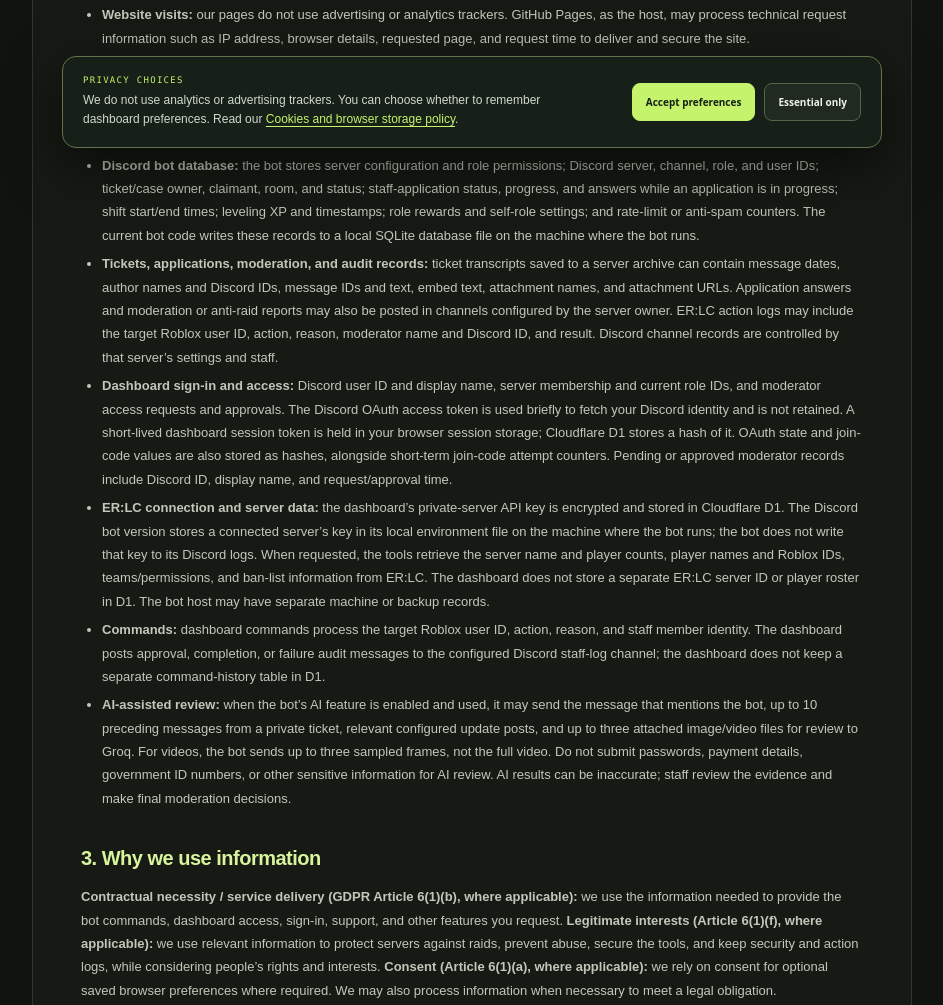
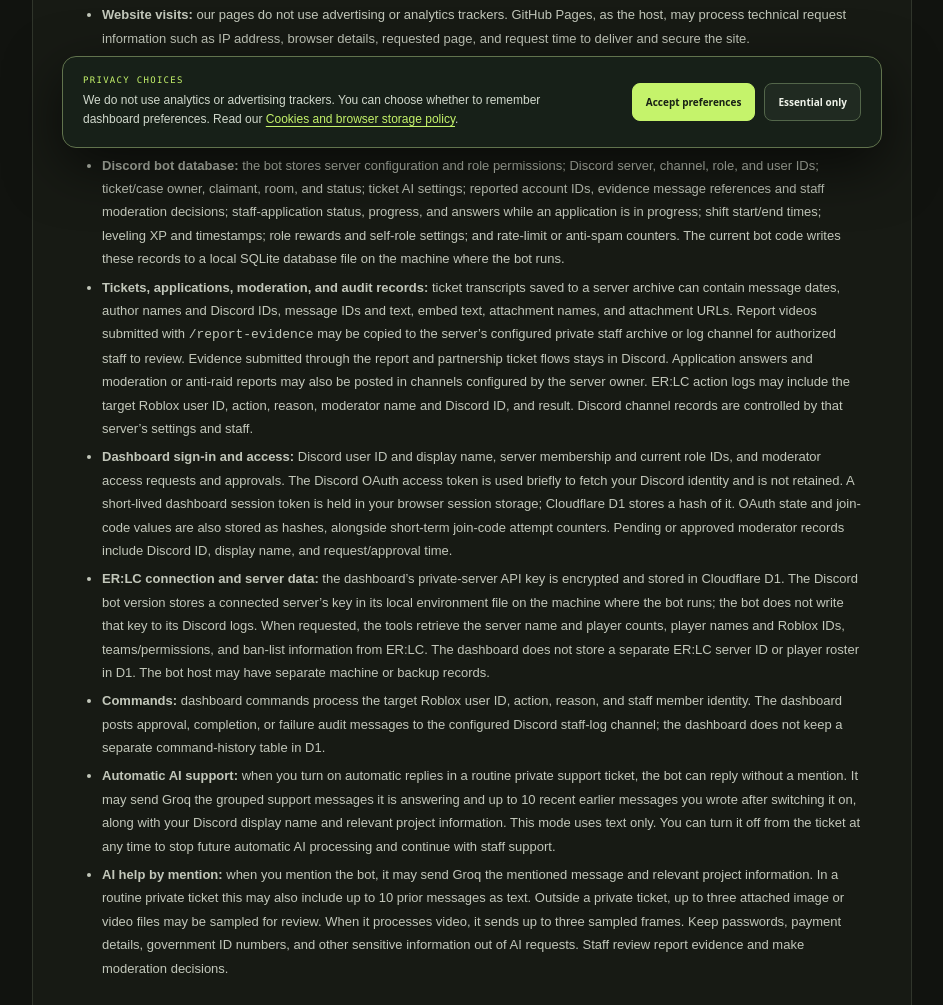
Before and after one commit to jerrebjerreb18-max/My-dino-code-Upload-into-Online-Python-for-it-to-work-or-any-other-, a plain HTML site: page privacy.html in a window 1280 px wide. Shown: the part 632-1637 px from the top of the page, without its empty margins (168-1111 px from the left). Drawn offline with Linux system fonts and the light colour scheme.

Commit message:
Disclose opt-in ticket AI and staff evidence storage

```diff
--- a/privacy.html
+++ b/privacy.html
@@ -25,7 +25,7 @@
     <p class="legal-kicker">Your information</p>
     <h1 class="legal-title">Privacy Policy</h1>
     <p class="legal-intro">This notice explains what Potential Millionaires may process when you visit the website or use our Discord tools and ER:LC dashboard, why we use it, and how to contact us about your data.</p>
-    <p class="legal-meta">Last updated: 14 November 2026</p>
+    <p class="legal-meta">Last updated: 22 November 2026</p>
     <article class="legal-content">
       <h2>1. Who operates the services</h2>
       <p><strong>Data controller:</strong> Jeroen Buelens, operating the Potential Millionaires project.</p>
@@ -35,12 +35,13 @@
       <ul>
         <li><strong>Website visits:</strong> our pages do not use advertising or analytics trackers. GitHub Pages, as the host, may process technical request information such as IP address, browser details, requested page, and request time to deliver and secure the site.</li>
         <li><strong>Bot protection:</strong> when you open the staff/ER:LC dashboard entry screen, sign in, or submit a moderator code, Cloudflare Turnstile processes client-side signals such as your IP address, TLS fingerprint, browser User-Agent, the widget site key, and the site origin to check for automated abuse. We receive a verification result, not a profile of those signals, and do not store the completed challenge token or those signals in our database. Cloudflare handles its own processing and retention under its <a href="https://www.cloudflare.com/turnstile-privacy-policy/" rel="noopener noreferrer">Turnstile Privacy Addendum</a>.</li>
-        <li><strong>Discord bot database:</strong> the bot stores server configuration and role permissions; Discord server, channel, role, and user IDs; ticket/case owner, claimant, room, and status; staff-application status, progress, and answers while an application is in progress; shift start/end times; leveling XP and timestamps; role rewards and self-role settings; and rate-limit or anti-spam counters. The current bot code writes these records to a local SQLite database file on the machine where the bot runs.</li>
-        <li><strong>Tickets, applications, moderation, and audit records:</strong> ticket transcripts saved to a server archive can contain message dates, author names and Discord IDs, message IDs and text, embed text, attachment names, and attachment URLs. Application answers and moderation or anti-raid reports may also be posted in channels configured by the server owner. ER:LC action logs may include the target Roblox user ID, action, reason, moderator name and Discord ID, and result. Discord channel records are controlled by that server’s settings and staff.</li>
+        <li><strong>Discord bot database:</strong> the bot stores server configuration and role permissions; Discord server, channel, role, and user IDs; ticket/case owner, claimant, room, and status; ticket AI settings; reported account IDs, evidence message references and staff moderation decisions; staff-application status, progress, and answers while an application is in progress; shift start/end times; leveling XP and timestamps; role rewards and self-role settings; and rate-limit or anti-spam counters. The current bot code writes these records to a local SQLite database file on the machine where the bot runs.</li>
+        <li><strong>Tickets, applications, moderation, and audit records:</strong> ticket transcripts saved to a server archive can contain message dates, author names and Discord IDs, message IDs and text, embed text, attachment names, and attachment URLs. Report videos submitted with <code>/report-evidence</code> may be copied to the server’s configured private staff archive or log channel for authorized staff to review. Evidence submitted through the report and partnership ticket flows stays in Discord. Application answers and moderation or anti-raid reports may also be posted in channels configured by the server owner. ER:LC action logs may include the target Roblox user ID, action, reason, moderator name and Discord ID, and result. Discord channel records are controlled by that server’s settings and staff.</li>
         <li><strong>Dashboard sign-in and access:</strong> Discord user ID and display name, server membership and current role IDs, and moderator access requests and approvals. The Discord OAuth access token is used briefly to fetch your Discord identity and is not retained. A short-lived dashboard session token is held in your browser session storage; Cloudflare D1 stores a hash of it. OAuth state and join-code values are also stored as hashes, alongside short-term join-code attempt counters. Pending or approved moderator records include Discord ID, display name, and request/approval time.</li>
         <li><strong>ER:LC connection and server data:</strong> the dashboard’s private-server API key is encrypted and stored in Cloudflare D1. The Discord bot version stores a connected server’s key in its local environment file on the machine where the bot runs; the bot does not write that key to its Discord logs. When requested, the tools retrieve the server name and player counts, player names and Roblox IDs, teams/permissions, and ban-list information from ER:LC. The dashboard does not store a separate ER:LC server ID or player roster in D1. The bot host may have separate machine or backup records.</li>
         <li><strong>Commands:</strong> dashboard commands process the target Roblox user ID, action, reason, and staff member identity. The dashboard posts approval, completion, or failure audit messages to the configured Discord staff-log channel; the dashboard does not keep a separate command-history table in D1.</li>
-        <li><strong>AI-assisted review:</strong> when the bot’s AI feature is enabled and used, it may send the message that mentions the bot, up to 10 preceding messages from a private ticket, relevant configured update posts, and up to three attached image/video files for review to Groq. For videos, the bot sends up to three sampled frames, not the full video. Do not submit passwords, payment details, government ID numbers, or other sensitive information for AI review. AI results can be inaccurate; staff review the evidence and make final moderation decisions.</li>
+        <li><strong>Automatic AI support:</strong> when you turn on automatic replies in a routine private support ticket, the bot can reply without a mention. It may send Groq the grouped support messages it is answering and up to 10 recent earlier messages you wrote after switching it on, along with your Discord display name and relevant project information. This mode uses text only. You can turn it off from the ticket at any time to stop future automatic AI processing and continue with staff support.</li>
+        <li><strong>AI help by mention:</strong> when you mention the bot, it may send Groq the mentioned message and relevant project information. In a routine private ticket this may also include up to 10 prior messages as text. Outside a private ticket, up to three attached image or video files may be sampled for review. When it processes video, it sends up to three sampled frames. Keep passwords, payment details, government ID numbers, and other sensitive information out of AI requests. Staff review report evidence and make moderation decisions.</li>
       </ul>
 
       <h2>3. Why we use information</h2>
@@ -59,7 +60,7 @@
         <li><strong>Cloudflare Turnstile:</strong> checks staff/ER:LC dashboard entry, dashboard sign-in, and moderator-code submissions for automated abuse. It receives the client-side signals described above. It is not used for advertising or analytics.</li>
         <li><strong>Discord bot database and hosting:</strong> the current bot code uses a local SQLite database and local environment file on the machine where the bot runs. The current project configuration does not identify a separate third-party bot-hosting company. If the bot is moved to an external host, that provider may process the data stored on its machine and this notice must be updated.</li>
         <li><strong>Roblox and ER:LC API:</strong> receive the requests needed for Roblox experiences and authorized ER:LC server lookups and commands.</li>
-        <li><strong>Groq:</strong> receives AI-review text and selected media when that feature is enabled and used.</li>
+        <li><strong>Groq:</strong> receives ticket text and display names for automatic support when it is turned on for the ticket. It may also receive text and selected media from requests that mention the bot, as described above.</li>
       </ul>
       <p>These providers process information under their own terms and privacy notices. We do not sell personal information.</p>
       <p>Some providers may process information outside the European Economic Area. Their own privacy notices explain their locations and transfer arrangements. Email <a href="mailto:potentialmillionairesofficial@gmail.com">potentialmillionairesofficial@gmail.com</a> or contact us through the support server if you need information about a specific feature or provider.</p>
```
